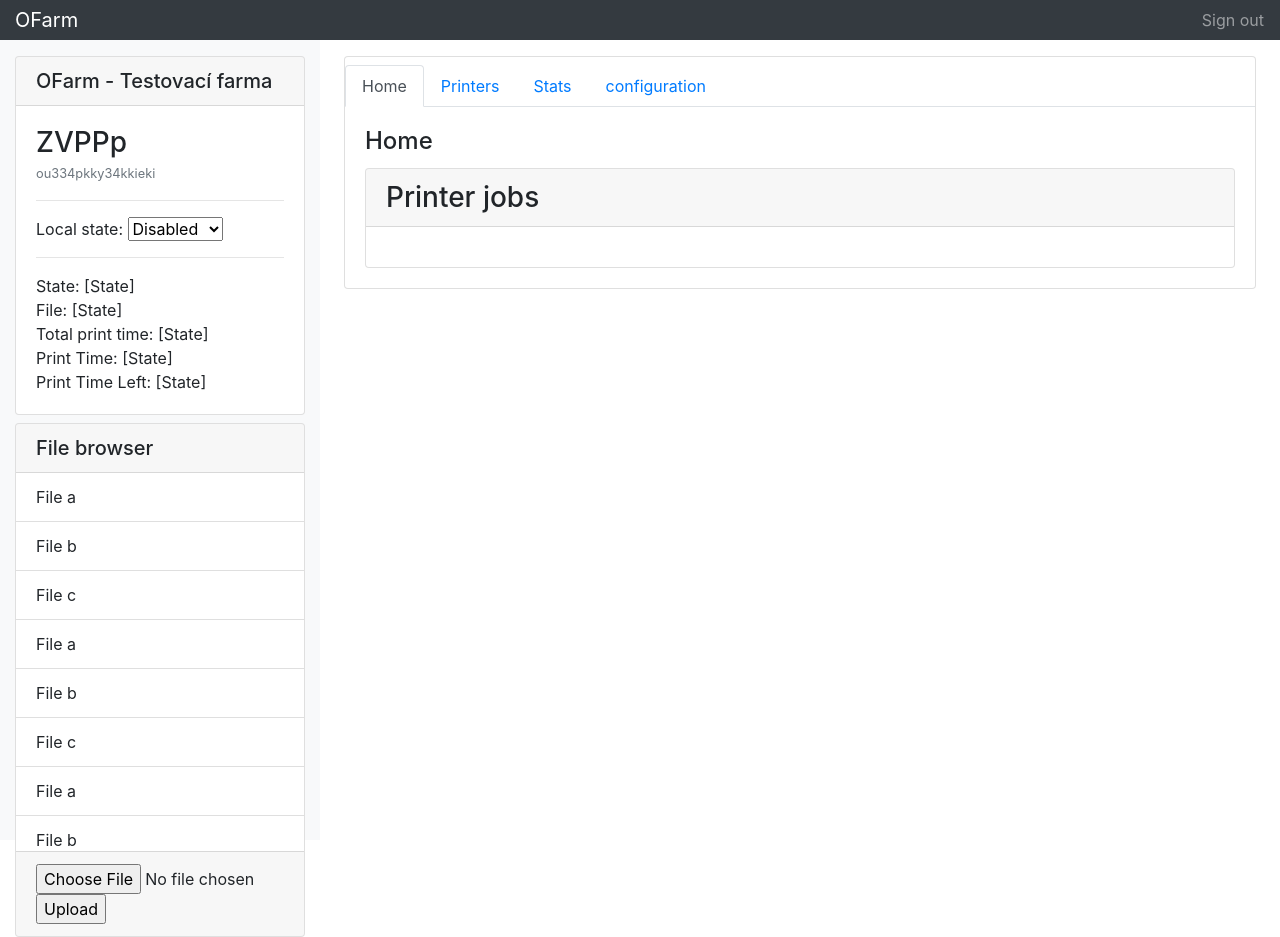
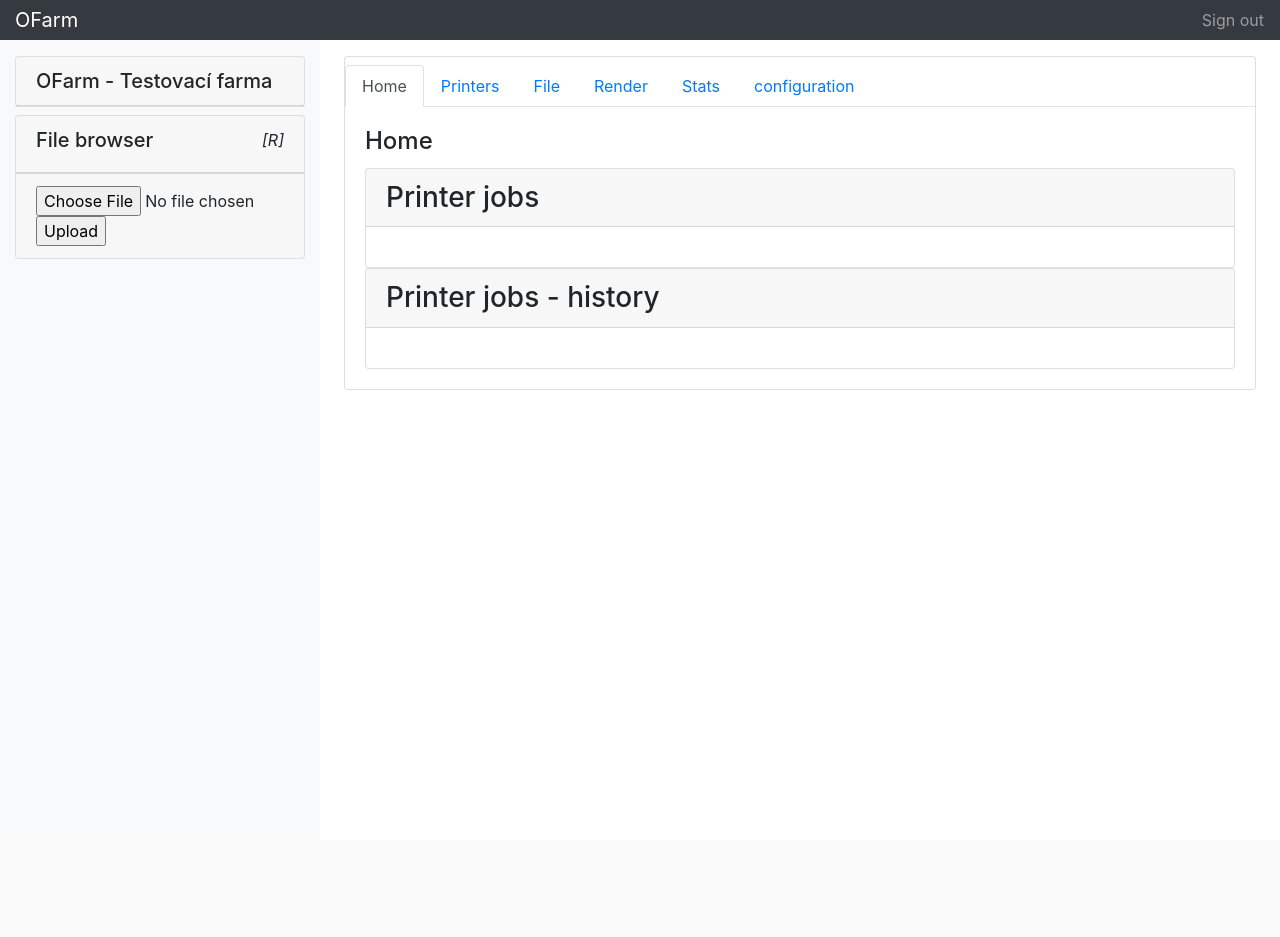
Before and after one commit to roman-dvorak/O3Farm, a Python web app: template src/OFarm/templates/index.html in a window 1280 px wide. After the commit the page ends 390 px from the top, so only its background shows below. Run offline with Jinja, Linux system fonts and the light colour scheme; the template is opened without the code that fills it, so the values that code supplies are empty; some libraries are stand-ins or nearby versions.

Commit message:
New js classes for file manipulition

```diff
--- a/src/OFarm/templates/base.html
+++ b/src/OFarm/templates/base.html
@@ -12,9 +12,11 @@
 
 </head>
 <body class="h-100">
+<script type="text/javascript">
+  var actual_printer = null;
+</script>
 
 {% include 'header.html' %}
-
 
     <div class="container-fluid h-100">
       <div class="row h-100">
--- a/src/OFarm/templates/index.home.html
+++ b/src/OFarm/templates/index.home.html
@@ -4,6 +4,14 @@
 
 		<div class="card">
 			<h3 class="card-header">Printer jobs</h3>
+			<div class="card-body">
+
+			</div>
+
+		</div>
+
+		<div class="card">
+			<h3 class="card-header">Printer jobs - history</h3>
 			<div class="card-body">
 
 
--- a/src/OFarm/templates/index.html
+++ b/src/OFarm/templates/index.html
@@ -7,6 +7,8 @@
   <div class="nav nav-tabs" id="nav-tab" role="tablist">
     <a class="nav-item nav-link active" id="nav-home-tab" data-toggle="tab" href="#nav-home" role="tab" aria-controls="nav-home" aria-selected="true">Home</a>
     <a class="nav-item nav-link" id="nav-printers-tab" data-toggle="tab" href="#nav-printers" role="tab" aria-controls="nav-printers" aria-selected="false">Printers</a>
+    <a class="nav-item nav-link" id="nav-stats-tab" data-toggle="tab" href="#nav-file" role="tab" aria-controls="nav-contact" aria-selected="false">File</a>
+    <a class="nav-item nav-link" id="nav-stats-tab" data-toggle="tab" href="#nav-render" role="tab" aria-controls="nav-contact" aria-selected="false">Render</a>
     <a class="nav-item nav-link" id="nav-stats-tab" data-toggle="tab" href="#nav-stats" role="tab" aria-controls="nav-contact" aria-selected="false">Stats</a>
     <a class="nav-item nav-link" id="nav-config-tab" data-toggle="tab" href="#nav-config" role="tab" aria-controls="nav-contact" aria-selected="false">configuration</a>
   </div>
--- a/src/OFarm/templates/index.printers.card.template.html
+++ b/src/OFarm/templates/index.printers.card.template.html
@@ -3,10 +3,10 @@
   <div class="card">
   		<div class="card-header flex-md-nowrap d-flex justify-content-between">
   			<h5 class="name">Name</h5>
-  			<a class="web_link">W</a>
+  			<a class="web_link">[w]</a>
   		</div>
   	<div class="progress" style="height: 20pt;">
-  		<div class="progress-bar printer_progress" role="progressbar" style="width: 25%;">25%</div>
+  		<div class="progress-bar printer_progress" role="progressbar" style="width: 0%;">0%</div>
 	</div>
   	<div class="card-body p-2">
   		<div>
--- a/src/OFarm/templates/index.printers.html
+++ b/src/OFarm/templates/index.printers.html
@@ -45,21 +45,34 @@
 
 
 function load_printer(id){
+	$("#printer-details .printer-values").empty();
+	$("#printer-details").css('display', 'block');
 	$.ajax({
         type: "GET",
         contentType: "application/json; charset=utf-8",
         url: "/printer/"+id,
         success: function( data, textStatus, jQxhr ){
+        	var data = JSON.parse(data);
 			console.log(data);
+			actual_printer = data['_id']['$oid'];
+			$("#printer-details .printer-name").text(data['name']);
+			$("#printer-details .printer-id").text(data['_id']['$oid']);
+			$("#printer-details .printer-status-local-state").val(data.local_state);
+			$("#printer-details .printer-status-state").text(data.status.state);
+			$("#printer-details .printer-status-file").text(data.status.job.file.name);
+			$("#printer-details .printer-status-tpt").text(data.status.job.lastPrintTime/60.0);
+			$("#printer-details .printer-status-pt").text(data.status.job.estimatedPrintTime/60.0);
+			$("#printer-details .printer-status-ptl").text(data.status.job.estimatedPrintTime/60.0);
+			var t = "";
+			t += ", Ol: " + data.online;
+			t += ", Dist: " + data.disabled;
+			$("#printer-details .printer-status-flags").text(t);
 
         },
         error: function( jqXhr, textStatus, errorThrown ){
             console.log( errorThrown );
         }
     });
-
-
-
 }
 
 
@@ -74,12 +87,30 @@ function reload_printers(){
 			for(i in data){
 				var p = data[i];
 				var tmp = document.getElementById("printer_card_template").content.cloneNode(true);
-				tmp.querySelector('.name').innerText = p.info.name;
-				tmp.querySelector('.web_link').href = p.info.url;
+				try{
+					tmp.querySelector('.name').innerText = p.name;
+					tmp.querySelector('.web_link').href = p.url;
 					tmp.querySelector('.printer_state').innerText = p.status.state;
 
+					var lstate = "Neznamo";
+					if(!p.online){
+						if(p.disabled){
+							lstate = "Disabled, Offline";
+						}else{
+							lstate = "Povoleno, Offline"
+						}
+					}else{
+						if(p.disabled){
+							lstate = "Disabled, Online";
+						}else{
+							lstate = "Povoleno, Online"
+						}
+					}
+
+					tmp.querySelector('.printer_local_state').innerText = lstate;
+
 					tmp.querySelector('.card-header').classList.add("local-status-bg-"+String(p.status.local_state));
-				tmp.querySelector('.card-header').setAttribute("onclick","load_printer('"+p.info.id+"');");
+					tmp.querySelector('.card-header').setAttribute("onclick","load_printer('"+p._id.$oid+"');");
 
 					var temp = "";
 					for(t in p.status.temperature){
@@ -88,9 +119,10 @@ function reload_printers(){
 						temp += p.status.temperature[t].target + "</span>";
 					}
 					tmp.querySelector('.printer_temperatures').innerHTML = temp;
-				tmp.querySelector('.printer_lastupdate').innerText = Date(p.info.last_update.$date);
+					tmp.querySelector('.printer_lastupdate').innerText = Date(p.last_update.$date);
 					tmp.querySelector('.printer_progress').innerText = p.status.progress.completion;
 					tmp.querySelector('.printer_progress').style.width = String(p.status.progress.completion)+"%";
+				}catch(e){console.log("CHYBA", e);}
 				$("#printers_list").append(tmp);
 			}
         },
@@ -100,6 +132,8 @@ function reload_printers(){
     });
 }
 
+reload_printers();
+
 
 
 </script>
--- a/src/OFarm/templates/sidebar.html
+++ b/src/OFarm/templates/sidebar.html
@@ -1,72 +1,63 @@
 <div class="card mt-3">
   <h5 class="card-header">OFarm - Testovací farma</h5>
-  <div class="card-body">
+  <div class="card-body" id="printer-details" style="display: none;">
 
-  	<h3 class="mb-0"> ZVPPp </h3>
-  	<small class="text-muted">ou334pkky34kkieki</small>
+  	<h3 class="mb-0 printer-name printer-values"> Prinetr </h3>
+  	<small class="text-muted printer-id printer-values">id</small>
   	<hr>
   	<span>Local state:</span>
-  	<select>
-  		<option disabled>OffLine</option>
-  		<option>Disabled</option>
-  		<option>Ready</option>
-  		<option disabled>Printing</option>
-  		<option>Post print</option>
-  		<option disabled>Error</option>
+  	<select class="printer-status-local-state">
+  		<option value=0 disabled>Ready</option>
+  		<option value=1 disabled>Printing</option>
+  		<option value=2 disabled>Printed</option>
   	</select>
 
   	<hr>
+
+	<button onclick="printer_eneable(true)">Eneable</button>
+	<button onclick="printer_eneable(false)">Disable</button>
+
+  	<hr>
   	<span>State:</span>
-  	<bold>[State]</bold>
+  	<bold class="printer-status-state printer-values">[State]</bold>
   	<br>
 
   	<span>File:</span>
-  	<bold>[State]</bold>
+  	<bold class="printer-status-file printer-values">[State]</bold>
   	<br>
 
   	<span>Total print time:</span>
-  	<bold>[State]</bold>
+  	<bold class="printer-status-tpt printer-values">[State]</bold>
   	<br>
 
   	<span>Print Time:</span>
-  	<bold>[State]</bold>
+  	<bold class="printer-status-pt printer-values">[State]</bold>
   	<br>
 
   	<span>Print Time Left:</span>
-  	<bold>[State]</bold>
+  	<bold class="printer-status-ptl printer-values">[State]</bold>
+
+
+  	<span>Print Time Left:</span>
+  	<bold class="printer-status-flags printer-values">[State]</bold>
 
 
   </div>
 </div>
 
 <div class="card mt-2">
-    <h5 class="card-header">File browser</h5>
+    <div class="card-header flex-md-nowrap d-flex justify-content-between">
+    	<h5>File browser</h5>
+    	<i onclick="load_files()">[R]</i>
+    </div>
+
   <div class="card-body p-0 " style="max-height: 10cm; overflow-y: auto;">
-
-	    <ul class="list-group list-group-flush">
-		    <li class="list-group-item">File a</li>
-		    <li class="list-group-item">File b</li>
-		    <li class="list-group-item">File c</li>
-		    <li class="list-group-item">File a</li>
-		    <li class="list-group-item">File b</li>
-		    <li class="list-group-item">File c</li>
-		    <li class="list-group-item">File a</li>
-		    <li class="list-group-item">File b</li>
-		    <li class="list-group-item">File c</li>
-		    <li class="list-group-item">File a</li>
-		    <li class="list-group-item">File b</li>
-		    <li class="list-group-item">File c</li>
-		    <li class="list-group-item">File a</li>
-		    <li class="list-group-item">File b</li>
-		    <li class="list-group-item">File c</li>
-		    <li class="list-group-item">File a</li>
-		    <li class="list-group-item">File b</li>
-		    <li class="list-group-item">File c</li>
+	    <ul class="list-group list-group-flush file-list-holder">
 		</ul>
 	</div>
 
   <div class="card-footer">
-	<form method=post enctype=multipart/form-data action="/upload">
+	<form method=post enctype=multipart/form-data action="/api/files">
       <input type=file name=file>
       <input type=submit value=Upload>
     </form>
@@ -78,3 +69,61 @@
 
 
 </div>
+
+
+
+
+
+<script type="text/javascript">
+
+	function printer_eneable(eneable) {
+		$.ajax({
+	        type: "POST",
+	        //content-type: "application/json",
+        	contentType: "application/json",
+        	dataType: "json",
+	        url: "/api/of/eneable",
+	        data: JSON.stringify({
+	        	'id': actual_printer,
+	        	'eneable': eneable
+	        }),
+	        success: function( data, textStatus, jQxhr ){
+				console.log(data)
+	        },
+	        error: function( jqXhr, textStatus, errorThrown ){
+	            console.log( errorThrown );
+	        }
+	    });
+	}
+
+
+</script>
+
+
+<script type="text/javascript">
+
+	function load_files(){
+		$('.file-list-holder').empty();
+		$.ajax({
+	        type: "GET",
+	        contentType: "application/json",
+        	url: "/api/files",
+	        success: function( data, textStatus, jQxhr ){
+				for(i in data.files){
+					var f = data.files[i];
+					console.log(f);
+					var t = '<li class="list-group-item d-flex justify-content-between align-items-center">'
+					t += f._id
+					t += "<button>[p]</button>"
+					t += "</li>";
+					$('.file-list-holder').append(t)
+				}
+	        },
+	        error: function( jqXhr, textStatus, errorThrown ){
+	            console.log( errorThrown );
+	        }
+	    });
+	}
+	load_files();
+
+</script>
```
Also changed, not shown: src/OFarm/api.py (+41 -12 lines), src/OFarm/printer/__init__.py (+165 -89 lines), src/OFarm/server.py (+17 -63 lines). Lines whose indentation alone changed are shown as unchanged.
